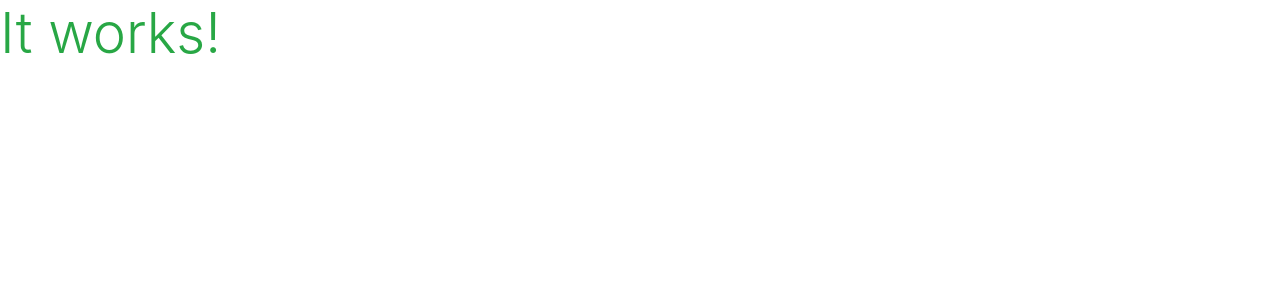
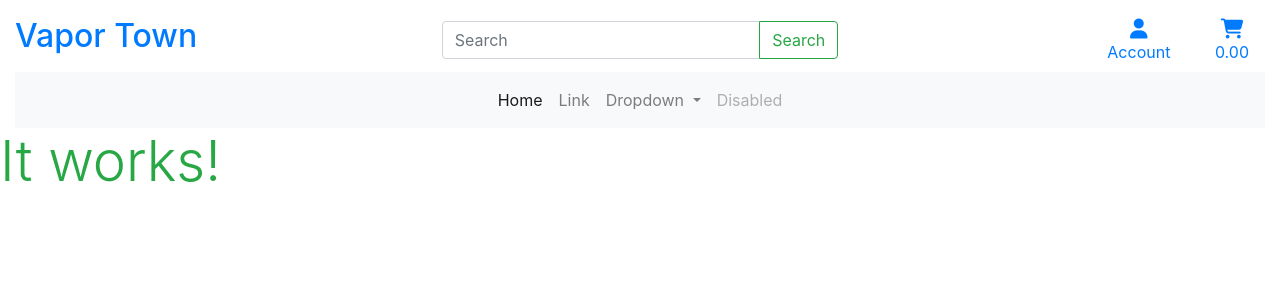
Before and after one commit to dnlbowers/Vape-Store, a Django app: page / in a window 1280 px wide. Shown: the top 300 px of the page. Run offline with Django 3.2, Linux system fonts and the light colour scheme; some libraries are stand-ins or nearby versions.

Commit message:
add font awesome and began navbar stencil

```diff
--- a/templates/base.html
+++ b/templates/base.html
@@ -5,6 +5,10 @@
        {% include 'includes/layout/head.html' %}
     </head>
     <body>
+        <header class="container-fluid ">
+            {% include 'includes/components/navbar.html' %}
+        </header>
+
         {% block page_header %}
         {% endblock  %}
 
--- /dev/null
+++ b/templates/includes/components/navbar.html
@@ -0,0 +1,79 @@
+<div class="row mt-2 d-none d-lg-flex">
+    <div class="col-12 col-lg-4 my-auto">
+        <a class="navbar-brand" href="{% url 'home' %}">
+            <h2>Vapor Town</h2>
+        </a>
+    </div>
+    <div class="col-12 col-lg-4 my-auto">
+        <form class="form-inline my-2">
+            <div class="input-group w-100">
+                <input class="form-control" type="search" name="q" placeholder="Search" aria-label="Search">
+                <div class="input-group-append">
+                    <button class="form-control btn btn-outline-success my-2 my-sm-0" type="submit">Search</button>
+                </div>
+            </div>
+        </form>
+    </div>
+    <div class="col-12 col-lg-4">
+        <ul class="list-inline list-unstyled text-right my-auto">
+            <li class="dropdown list-inline-item">
+                <a class="nav-link" type="button" data-toggle="dropdown" aria-haspopup="true" aria-expanded="false">
+                    <div class="text-center">
+                        <i class="fas fa-user fa-lg"></i>
+                    </div>
+                    <p class="my-0">Account</p>
+                </a>
+                <div class="dropdown-menu">
+                    <a class="dropdown-item" href="#">Action</a>
+                    <a class="dropdown-item" href="#">Another action</a>
+                    <a class="dropdown-item" href="#">Something else here</a>
+                </div>
+            </li>
+            <li class="list-inline-item">
+                <a class="nav-link" aria-label="View your cart and review your order before purchase">
+                    <div class="text-center">
+                        <i class="fa-solid fa-cart-shopping fa-lg"></i>
+                    </div>
+                    <p class="my-0">0.00</p>
+                </a>
+                <div class="dropdown-menu">
+                    <a class="dropdown-item" href="#">Action</a>
+                    <a class="dropdown-item" href="#">Another action</a>
+                    <a class="dropdown-item" href="#">Something else here</a>
+                </div>
+            </li>
+        </ul>
+    </div>
+</div>
+
+<nav class="navbar navbar-expand-lg navbar-light bg-light">
+
+    <button class="navbar-toggler" type="button" data-toggle="collapse" data-target="#navbarSupportedContent" aria-controls="navbarSupportedContent" aria-expanded="false" aria-label="Toggle navigation">
+        <span class="navbar-toggler-icon"></span>
+    </button>
+    <div class="collapse navbar-collapse" id="navbarSupportedContent">
+        <ul class="navbar-nav mx-auto text-centre">
+            <li class="nav-item active">
+            <a class="nav-link" href="#">Home <span class="sr-only">(current)</span></a>
+            </li>
+            <li class="nav-item">
+            <a class="nav-link" href="#">Link</a>
+            </li>
+            <li class="nav-item dropdown">
+            <a class="nav-link dropdown-toggle" href="#" id="navbarDropdown" role="button" data-toggle="dropdown" aria-haspopup="true" aria-expanded="false">
+                Dropdown
+            </a>
+            <div class="dropdown-menu" aria-labelledby="navbarDropdown">
+                <a class="dropdown-item" href="#">Action</a>
+                <a class="dropdown-item" href="#">Another action</a>
+                <div class="dropdown-divider"></div>
+                <a class="dropdown-item" href="#">Something else here</a>
+            </div>
+            </li>
+            <li class="nav-item">
+            <a class="nav-link disabled" href="#">Disabled</a>
+            </li>
+        </ul>
+
+    </div>
+</nav>
--- a/templates/includes/layout/head.html
+++ b/templates/includes/layout/head.html
@@ -15,6 +15,7 @@
 {% endblock %}
 
 {% block corejs %}
+    <script src="https://kit.fontawesome.com/328aade986.js" crossorigin="anonymous"></script>
     <script src="https://cdn.jsdelivr.net/npm/jquery@3.5.1/dist/jquery.min.js" integrity="sha256-9/aliU8dGd2tb6OSsuzixeV4y/faTqgFtohetphbbj0=" crossorigin="anonymous"></script>
     <script src="https://cdn.jsdelivr.net/npm/popper.js@1.16.1/dist/umd/popper.min.js" integrity="sha384-9/reFTGAW83EW2RDu2S0VKaIzap3H66lZH81PoYlFhbGU+6BZp6G7niu735Sk7lN" crossorigin="anonymous"></script>
     <script src="https://cdn.jsdelivr.net/npm/bootstrap@4.6.2/dist/js/bootstrap.min.js" integrity="sha384-+sLIOodYLS7CIrQpBjl+C7nPvqq+FbNUBDunl/OZv93DB7Ln/533i8e/mZXLi/P+" crossorigin="anonymous"></script>
```
